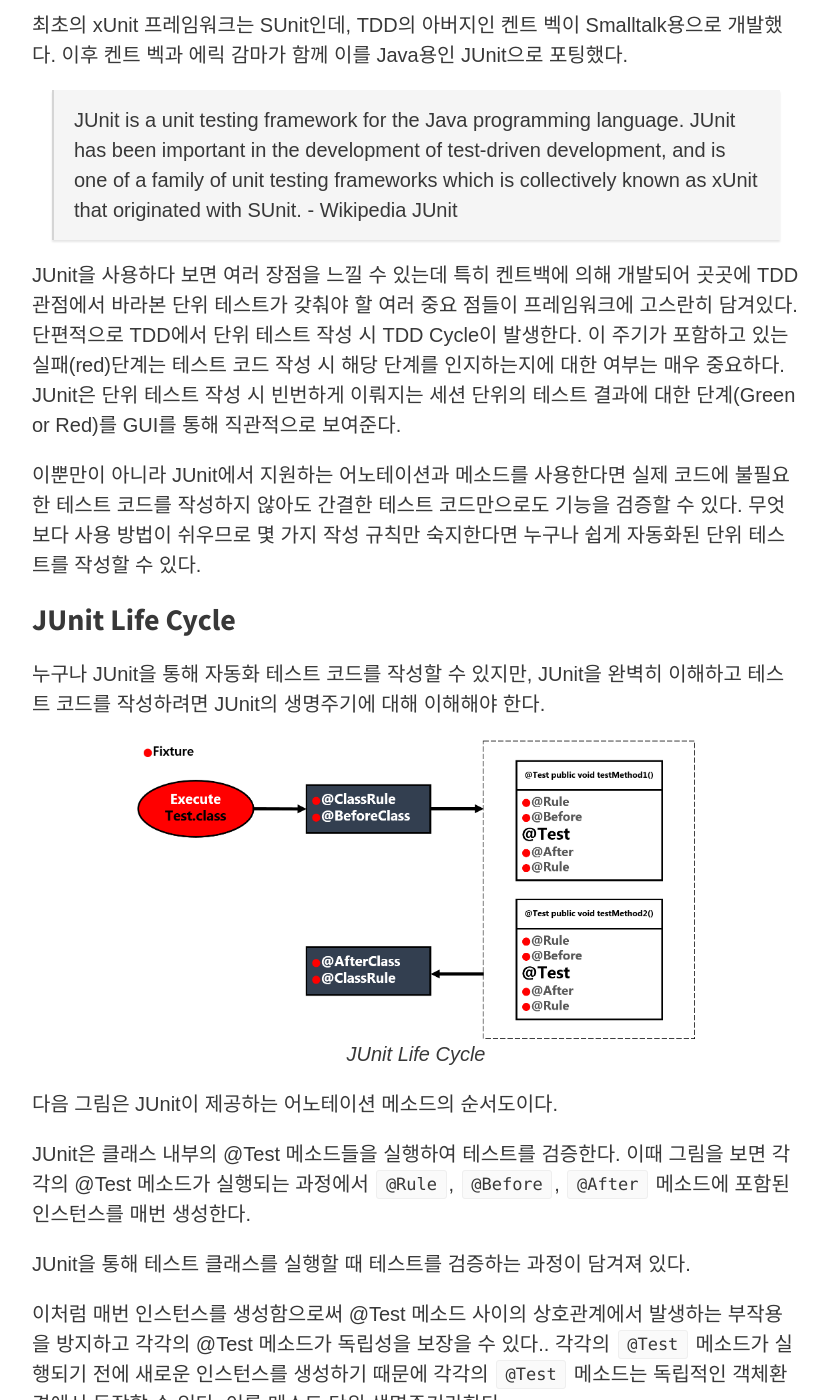
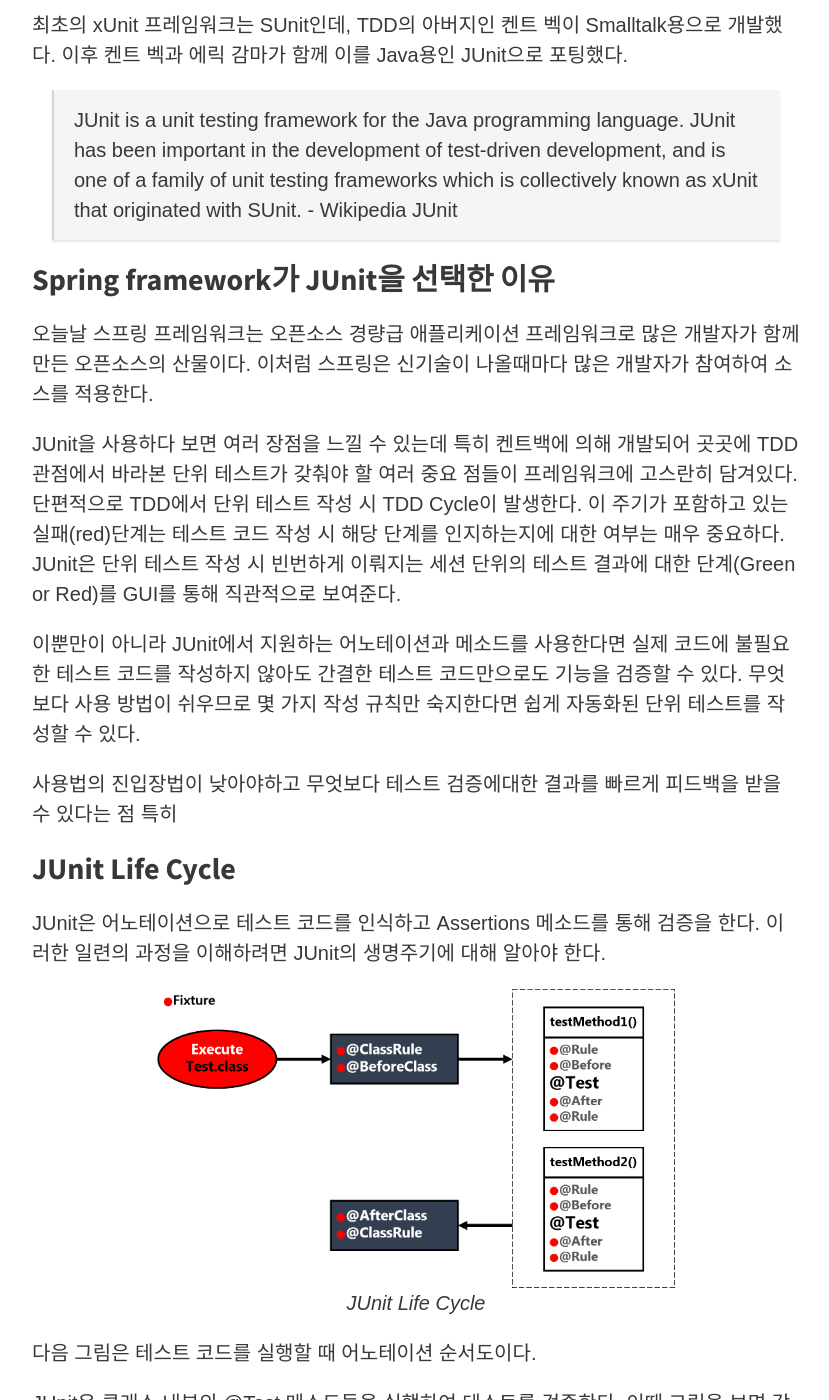
Before and after one commit to gmoon92/gmoon92.github.io, a Jekyll site: the page built from _posts/2018-10-20-junit.md, in a window 1280 px wide and 1400 px high, scrolled down 1155 px. Shown: the whole window, without its empty margins (224-1053 px from the left). Built offline with Jekyll 4.4.1, drawn with Linux system fonts in a browser that asks for light colours; comment, search, counter and statistics services are not loaded.

Commit message:
ㅅㄷㄴㅅ

```diff
--- a/_posts/2018-10-20-junit.md
+++ b/_posts/2018-10-20-junit.md
@@ -33,18 +33,30 @@ xUnit은 프로그래밍 언어의 접미사와 뒤에 -Unit이란 접두사가
 
 >JUnit is a unit testing framework for the Java programming language. JUnit has been important in the development of test-driven development, and is one of a family of unit testing frameworks which is collectively known as xUnit that originated with SUnit. - Wikipedia JUnit
 
+### Spring framework가 JUnit을 선택한 이유
+
+오늘날 스프링 프레임워크는 오픈소스 경량급 애플리케이션 프레임워크로 많은 개발자가 함께 만든 오픈소스의 산물이다. 이처럼 스프링은 신기술이 나올때마다 많은 개발자가 참여하여 소스를 적용한다.
+
+
+
 JUnit을 사용하다 보면 여러 장점을 느낄 수 있는데 특히 켄트백에 의해 개발되어 곳곳에 TDD 관점에서 바라본 단위 테스트가 갖춰야 할 여러 중요 점들이 프레임워크에 고스란히 담겨있다. 단편적으로 TDD에서 단위 테스트 작성 시 TDD Cycle이 발생한다. 이 주기가 포함하고 있는 실패(red)단계는 테스트 코드 작성 시 해당 단계를 인지하는지에 대한 여부는 매우 중요하다. JUnit은 단위 테스트 작성 시 빈번하게 이뤄지는 세션 단위의 테스트 결과에 대한 단계(Green or Red)를 GUI를 통해 직관적으로 보여준다.
 
-이뿐만이 아니라 JUnit에서 지원하는 어노테이션과 메소드를 사용한다면 실제 코드에 불필요한 테스트 코드를 작성하지 않아도 간결한 테스트 코드만으로도 기능을 검증할 수 있다. 무엇보다 사용 방법이 쉬우므로 몇 가지 작성 규칙만 숙지한다면 누구나 쉽게 자동화된 단위 테스트를 작성할 수 있다.
+이뿐만이 아니라 JUnit에서 지원하는 어노테이션과 메소드를 사용한다면 실제 코드에 불필요한 테스트 코드를 작성하지 않아도 간결한 테스트 코드만으로도 기능을 검증할 수 있다. 무엇보다 사용 방법이 쉬우므로 몇 가지 작성 규칙만 숙지한다면 쉽게 자동화된 단위 테스트를 작성할 수 있다.
+
+
+
+ 사용법의 진입장법이 낮아야하고 무엇보다 테스트 검증에대한 결과를 빠르게 피드백을 받을 수 있다는 점 특히
+
+
 
 ### JUnit Life Cycle
 
-누구나 JUnit을 통해 자동화 테스트 코드를 작성할 수 있지만, JUnit을 완벽히 이해하고 테스트 코드를 작성하려면 JUnit의 생명주기에 대해 이해해야 한다.
+ JUnit은 어노테이션으로 테스트 코드를 인식하고 Assertions 메소드를 통해 검증을 한다. 이러한 일련의 과정을 이해하려면 JUnit의 생명주기에 대해 알아야 한다.
 
 <img src="/md/img/junit/junit-life-cycle.png" height="400px">
 <em>JUnit Life Cycle</em>
 
-다음 그림은 JUnit이 제공하는 어노테이션 메소드의 순서도이다.
+다음 그림은 테스트 코드를 실행할 때 어노테이션 순서도이다.
 
 JUnit은 클래스 내부의 @Test 메소드들을 실행하여 테스트를 검증한다. 이때 그림을 보면 각각의 @Test 메소드가 실행되는 과정에서 `@Rule`, `@Before`, `@After` 메소드에 포함된 인스턴스를 매번 생성한다.
 
```
Also changed, not shown: md/img/junit/junit-life-cycle.png.
